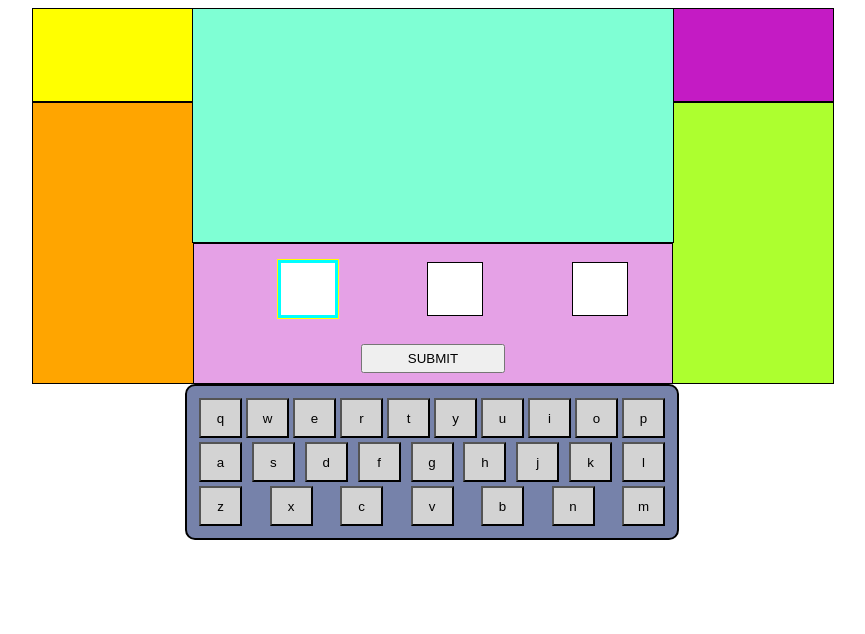
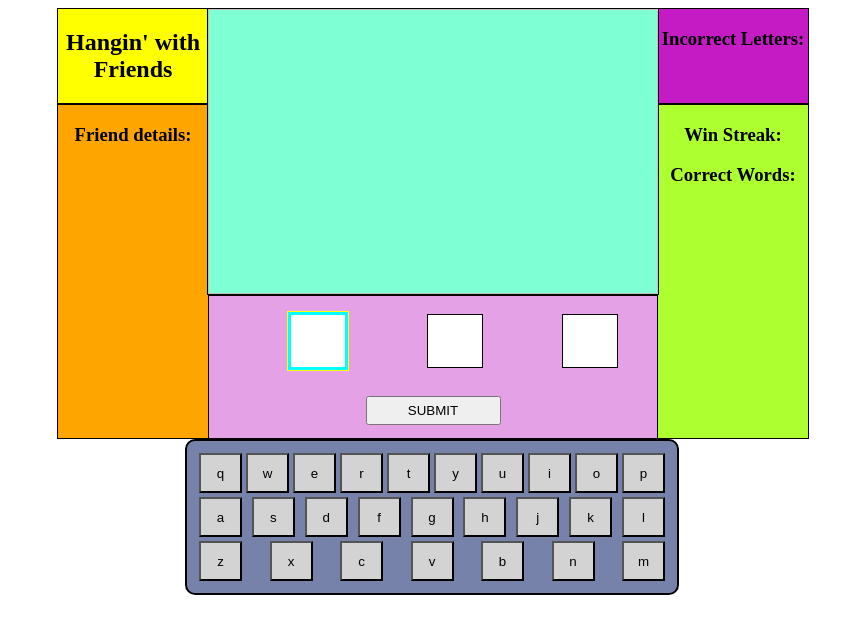
Before and after one commit to Chrispy1987/Project1, a Jekyll site: the page index.html, which Jekyll copies as it is, in a window 1280 px wide. Shown: the top 634 px of the page, without its empty margins (208-1073 px from the left). Built offline with Jekyll 4.4.1, drawn with Linux system fonts in a browser that asks for light colours.

Commit message:
Added hangman image sequence for testing

```diff
--- a/index.html
+++ b/index.html
@@ -10,17 +10,27 @@
 <body>
     <div class="grid">
         <div class="container input">
-            <ul id="words">
-            </ul>
-            <p id="wrongLetters"></p>
+            <ul id="words"></ul>
             <button id="submit">SUBMIT</button>
         </div>
-        <div class="container topleft"></div>
-        <div class="container left"></div>
-        <div class="container topright"></div>
-        <div class="container right"></div>
+        <div class="container topleft">
+            <h2>Hangin' with Friends</h2>
+        </div>
+        <div class="container left">
+            <h3>Friend details:</h3>
+        </div>
+        <div class="container topright">
+            <h3>Incorrect Letters:</h3>
+            <p id="wrongLetters"></p>
+        </div>
+        <div class="container right">
+            <h3>Win Streak:</h3>
+            <p id="winStreak"></p>
+            <h3>Correct Words:</h3>
+            <ul id="correctGuess"></ul>
+        </div>
         <div class="container hangman">
-            <img class="hang">
+            <img id="hang">
         </div>
         <div class="keyboard">
             <div class="row" id="row-1">
--- a/script.js
+++ b/script.js
@@ -3,6 +3,7 @@
 const showWrongLetters = document.getElementById("wrongLetters");
 const letters = document.getElementsByClassName("letters");
 const submit = document.getElementById("submit");
+const hang = document.getElementById("hang");
 
 
 //Global variables - create an array of arrays. 1st Array for (3) letter words, 2nd Array for (4) letter words etc.
@@ -14,7 +15,8 @@
 ];
 //Store core game data in an Object
 const game = {
-    hangImages : [], //update with local images
+    hangImages : ["images/1.png", "images/2.png", "images/3.png", "images/4.png", "images/5.png", "images/6.png", "images/7.png", "images/8.png"], //update with local images
+    hangIndex : 0,
     wrongLetters : [], //store incorrect letters to help player
     level : 0,         //game diffilculty level
     winStreak : 0,     //how many games player has won in a row
@@ -117,14 +119,26 @@
         } else if ((!game.wrongLetters.includes(letters[i].value)) && (letters[i].disabled === false)) {
                 game.wrongLetters.push(letters[i].value);
                 const display = game.wrongLetters.join(', ');
-                showWrongLetters.textContent = `Incorrect letters: ${display}`;
+                showWrongLetters.textContent = display;
             }
     }
     //if correct word, move to next level of game
     if (answer === game.word) {
         game.winStreak++;
         game.level++;
-        showWrongLetters.textContent = "CORRECT!!!"
+        hang.src = game.hangImages[0];
+        game.hangIndex = 0;
+        //Record winstreak value to right panel list
+        const winStreak = document.getElementById("winStreak");
+        winStreak.textContent = game.winStreak;
+
+        //Record correct word to right panel list
+        const correctGuess = document.getElementById("correctGuess");
+        const newItem2 = document.createElement("li");
+        newItem2.textContent = answer;
+        correctGuess.appendChild(newItem2);
+
+
         //refresh hangman
         //display winstreak on screen
         //history of winning words? side panel?
@@ -137,6 +151,13 @@
             createLetterBoxes();
         }, game.interval);
      } else {
+        if (game.hangIndex < 7) {
+            hang.src = game.hangImages[game.hangIndex];
+            game.hangIndex += 1;
+        } else {
+            hang.src = game.hangImages[game.hangIndex];
+            showWrongLetters.textContent = "GAME OVER!!!"
+        }
          //refocus on the first incorrect letter to try again
          //change border/background color when nearing final guesses
          for (const letter of letters) {
--- a/style.css
+++ b/style.css
@@ -7,9 +7,9 @@
     margin: 0 auto;
     display: grid;
     grid-template-columns: 1fr 3fr 1fr;
-    grid-template-rows: 1fr 1.5fr 1.5fr;
+    grid-template-rows: 1fr 2fr 1.5fr;
     min-width: 500px;
-    max-width: 800px;
+    max-width: 750px;
     min-height: 500px;
     max-height: 600px;
 }
@@ -48,6 +48,10 @@
     width: 100%;
     border: solid black 1px;
     height: auto;
+}
+#hang {
+    width: 100%;
+    height: 100%;
 }
 #words {
     display: flex;
```
Also changed, not shown: images/1.png (added), images/2.png (added), images/3.png (added), images/4.png (added), images/5.png (added), images/6.png (added), images/7.png (added), images/8.png (added).
